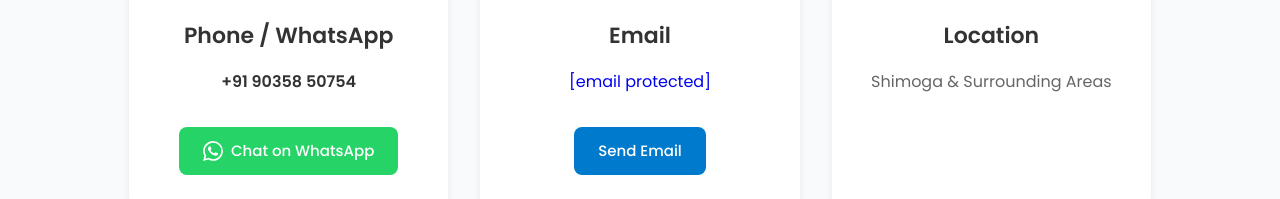
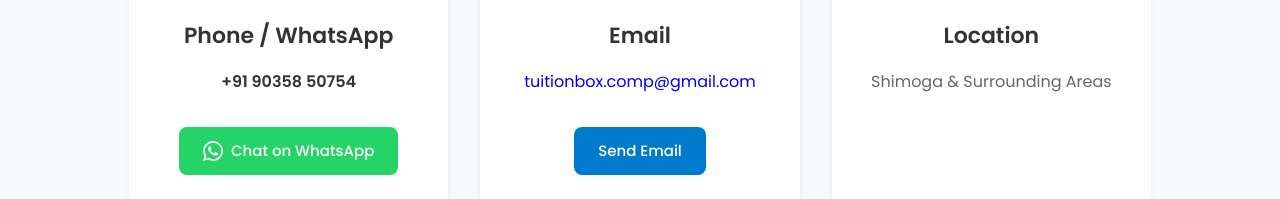
Before and after one commit to tuitionboxcomp/tuitionBox, a plain HTML site: page contact.html in a window 1280 px wide. Shown: the part 631-830 px from the top of the page. Drawn offline with Linux system fonts and the light colour scheme; a script that the page names is missing.

Commit message:
some changes

```diff
--- a/contact.html
+++ b/contact.html
@@ -66,16 +66,13 @@
     <div class="card-icon">📧</div>
     <h3>Email</h3>
     <p class="contact-detail">
-        <a href="/cdn-cgi/l/email-protection"
-           class="__cf_email__"
-           data-cfemail="eb878b9f828f898884899eab8c868a8287c5888486">
-            [email&#160;protected]
-        </a>
+        <a href="mailto:tuitionbox.comp@gmail.com">tuitionbox.comp@gmail.com</a>
     </p>
-    <a href="/cdn-cgi/l/email-protection#9de1c8cac4ccebdcf3fdfcd2fafc" class="btn-email">
+    <a href="mailto:tuitionbox.comp@gmail.com" class="btn-email">
         Send Email
     </a>
 </div>
+
 
 
             <div class="contact-card fade-in-delay-2">
```
